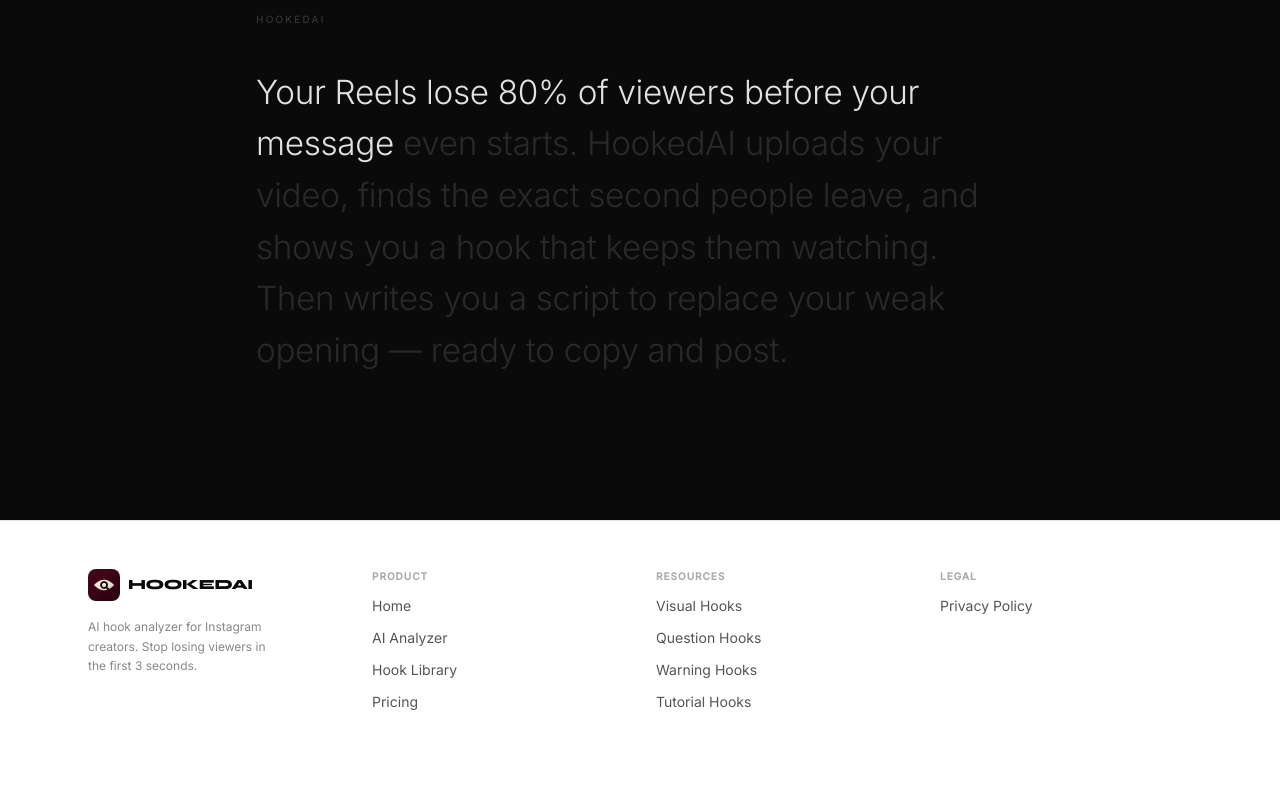
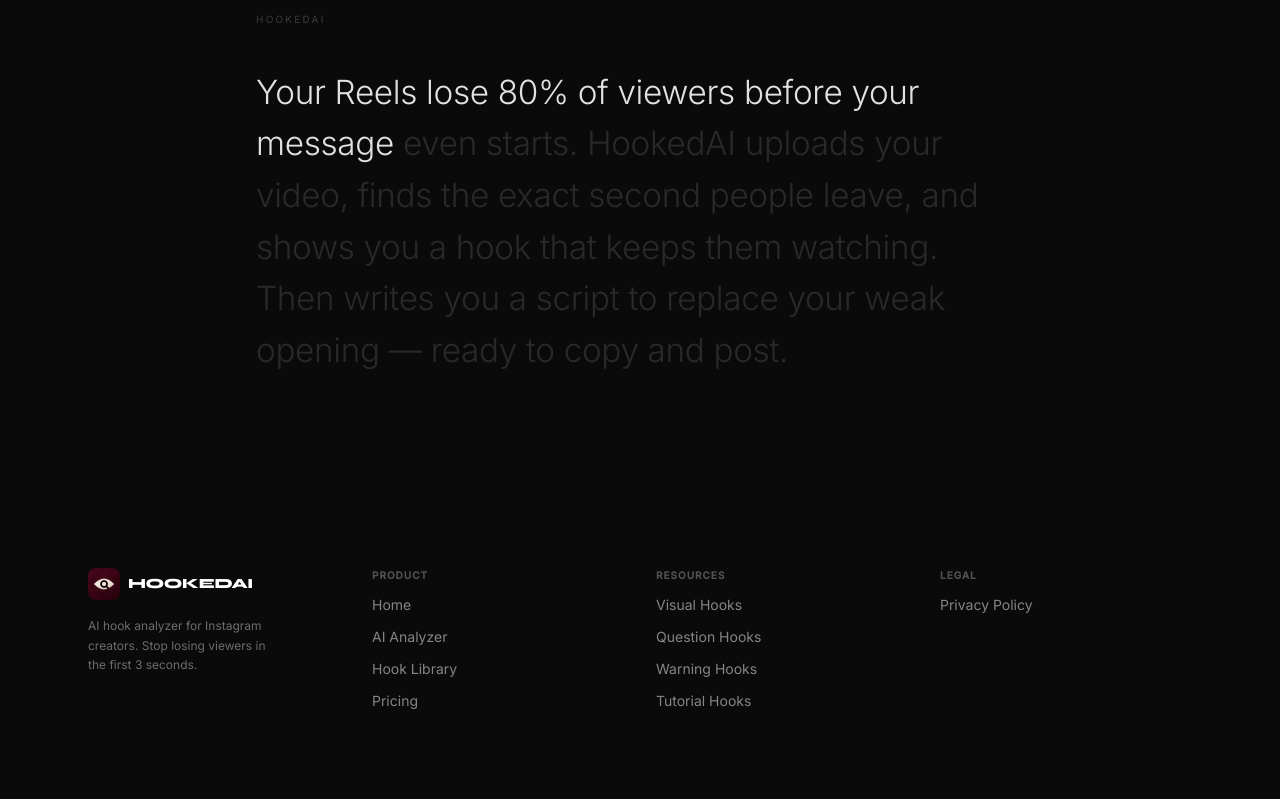
Before and after one commit to bimogg/Hooked.AI, a Next.js app: page / in a window 1280 px wide. Shown: the part 2515-3315 px from the top of the page. Built offline with nearby package versions, Linux system fonts and the light colour scheme; no server answers.

Commit message:
feat: footer dark background
Co-Authored-By: Claude Sonnet 4.6 <noreply@anthropic.com>

```diff
--- a/components/Footer.tsx
+++ b/components/Footer.tsx
@@ -6,7 +6,7 @@ import { tr } from '@/lib/translations';
 export default function Footer() {
   const { lang } = useLang();
   return (
-    <footer className="border-t border-black/10 mt-auto">
+    <footer className="bg-[#0a0a0a] text-white mt-auto">
       <div className="max-w-6xl mx-auto px-6 py-12">
         <div className="grid grid-cols-2 md:grid-cols-4 gap-8 mb-10">
 
@@ -14,32 +14,32 @@ export default function Footer() {
             <Link href="/" className="flex items-center gap-2">
               {/* eslint-disable-next-line @next/next/no-img-element */}
               <img src="/logo.jpg" alt="HookedAI" className="w-8 h-8 rounded-lg object-cover" />
-              <span className="font-display font-extrabold text-sm uppercase tracking-tight">HookedAI</span>
+              <span className="font-display font-extrabold text-sm uppercase tracking-tight text-white">HookedAI</span>
             </Link>
-            <p className="text-xs text-[#888] leading-relaxed max-w-[180px]">
+            <p className="text-xs text-white/40 leading-relaxed max-w-[180px]">
               {tr('footer', 'desc', lang)}
             </p>
           </div>
 
           <div className="flex flex-col gap-3">
-            <p className="text-[10px] font-bold uppercase tracking-widest text-[#aaa]">{tr('footer', 'product', lang)}</p>
-            <Link href="/" className="text-sm text-[#555] hover:text-black transition-colors">Home</Link>
-            <Link href="/pro" className="text-sm text-[#555] hover:text-black transition-colors">AI Analyzer</Link>
-            <Link href="/library" className="text-sm text-[#555] hover:text-black transition-colors">Hook Library</Link>
-            <Link href="/pricing" className="text-sm text-[#555] hover:text-black transition-colors">Pricing</Link>
+            <p className="text-[10px] font-bold uppercase tracking-widest text-white/30">{tr('footer', 'product', lang)}</p>
+            <Link href="/" className="text-sm text-white/50 hover:text-white transition-colors">Home</Link>
+            <Link href="/pro" className="text-sm text-white/50 hover:text-white transition-colors">AI Analyzer</Link>
+            <Link href="/library" className="text-sm text-white/50 hover:text-white transition-colors">Hook Library</Link>
+            <Link href="/pricing" className="text-sm text-white/50 hover:text-white transition-colors">Pricing</Link>
           </div>
 
           <div className="flex flex-col gap-3">
-            <p className="text-[10px] font-bold uppercase tracking-widest text-[#aaa]">{tr('footer', 'resources', lang)}</p>
-            <Link href="/library?type=Visual+Hook" className="text-sm text-[#555] hover:text-black transition-colors">Visual Hooks</Link>
-            <Link href="/library?type=Question+Hook" className="text-sm text-[#555] hover:text-black transition-colors">Question Hooks</Link>
-            <Link href="/library?type=Warning+Hook" className="text-sm text-[#555] hover:text-black transition-colors">Warning Hooks</Link>
-            <Link href="/library?type=Tutorial+Hook" className="text-sm text-[#555] hover:text-black transition-colors">Tutorial Hooks</Link>
+            <p className="text-[10px] font-bold uppercase tracking-widest text-white/30">{tr('footer', 'resources', lang)}</p>
+            <Link href="/library?type=Visual+Hook" className="text-sm text-white/50 hover:text-white transition-colors">Visual Hooks</Link>
+            <Link href="/library?type=Question+Hook" className="text-sm text-white/50 hover:text-white transition-colors">Question Hooks</Link>
+            <Link href="/library?type=Warning+Hook" className="text-sm text-white/50 hover:text-white transition-colors">Warning Hooks</Link>
+            <Link href="/library?type=Tutorial+Hook" className="text-sm text-white/50 hover:text-white transition-colors">Tutorial Hooks</Link>
           </div>
 
           <div className="flex flex-col gap-3">
-            <p className="text-[10px] font-bold uppercase tracking-widest text-[#aaa]">{tr('footer', 'legal', lang)}</p>
-            <Link href="/privacy" className="text-sm text-[#555] hover:text-black transition-colors">Privacy Policy</Link>
+            <p className="text-[10px] font-bold uppercase tracking-widest text-white/30">{tr('footer', 'legal', lang)}</p>
+            <Link href="/privacy" className="text-sm text-white/50 hover:text-white transition-colors">Privacy Policy</Link>
           </div>
 
         </div>
```
